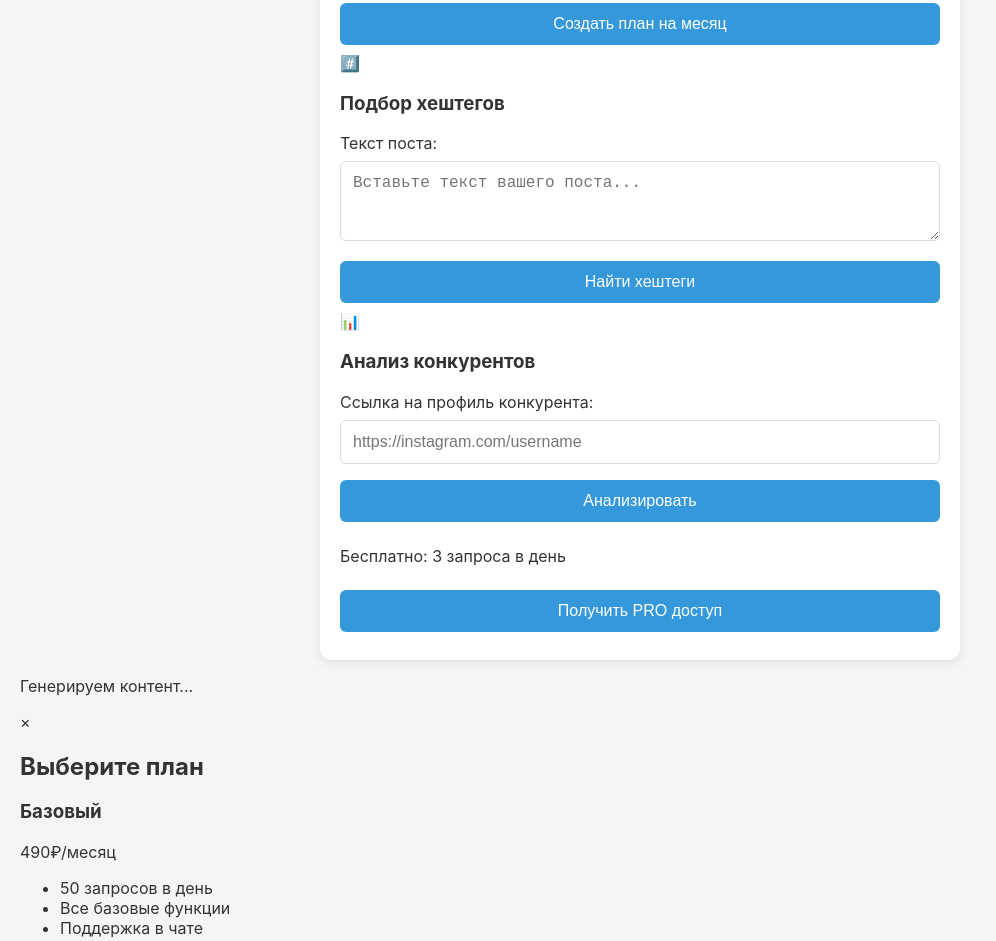
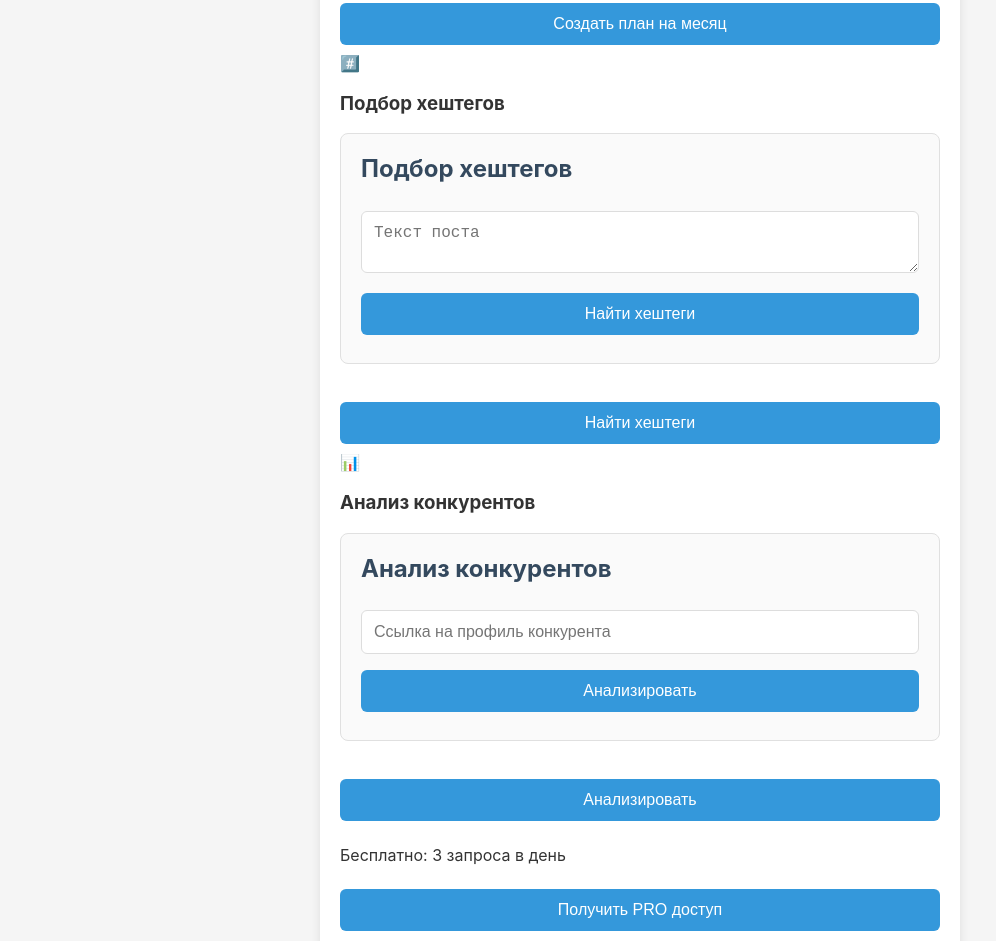
Before and after one commit to Habby77/smm-mini-app, a website: page public/index.html in a window 1280 px wide. Shown: the part 551-1492 px from the top of the page, without its empty margins (0-996 px from the left). Drawn offline with Linux system fonts and the light colour scheme.

Commit message:
Update index.html

```diff
--- a/public/index.html
+++ b/public/index.html
@@ -41,14 +41,13 @@
                 <div class="feature-header">
                     <span class="feature-icon">#️⃣</span>
                     <h3>Подбор хештегов</h3>
-                </div>
-                <div class="feature-content">
-                    <div class="input-group">
-                        <label for="post-text">Текст поста:</label>
-                        <textarea id="post-text"
-                                  rows="3"
-                                  placeholder="Вставьте текст вашего поста..."></textarea>
-                    </div>
+               <!-- Хештеги -->
+<div class="section">
+  <h2>Подбор хештегов</h2>
+  <textarea id="postText" placeholder="Текст поста"></textarea>
+  <button onclick="generateHashtags()">Найти хештеги</button>
+  <div id="hashtagsResult"></div>
+</div>
                     <button class="btn-primary" onclick="generateHashtags()">
                         Найти хештеги
                     </button>
@@ -60,14 +59,13 @@
                 <div class="feature-header">
                     <span class="feature-icon">📊</span>
                     <h3>Анализ конкурентов</h3>
-                </div>
-                <div class="feature-content">
-                    <div class="input-group">
-                        <label for="competitor-url">Ссылка на профиль конкурента:</label>
-                        <input type="url"
-                               id="competitor-url"
-                               placeholder="https://instagram.com/username">
-                    </div>
+              <!-- Анализ конкурентов -->
+<div class="section">
+  <h2>Анализ конкурентов</h2>
+  <input id="profileUrl" placeholder="Ссылка на профиль конкурента">
+  <button onclick="analyzeCompetitor()">Анализировать</button>
+  <div id="analysisResult"></div>
+</div>
                     <button class="btn-primary" onclick="analyzeCompetitor()">
                         Анализировать
                     </button>
```
